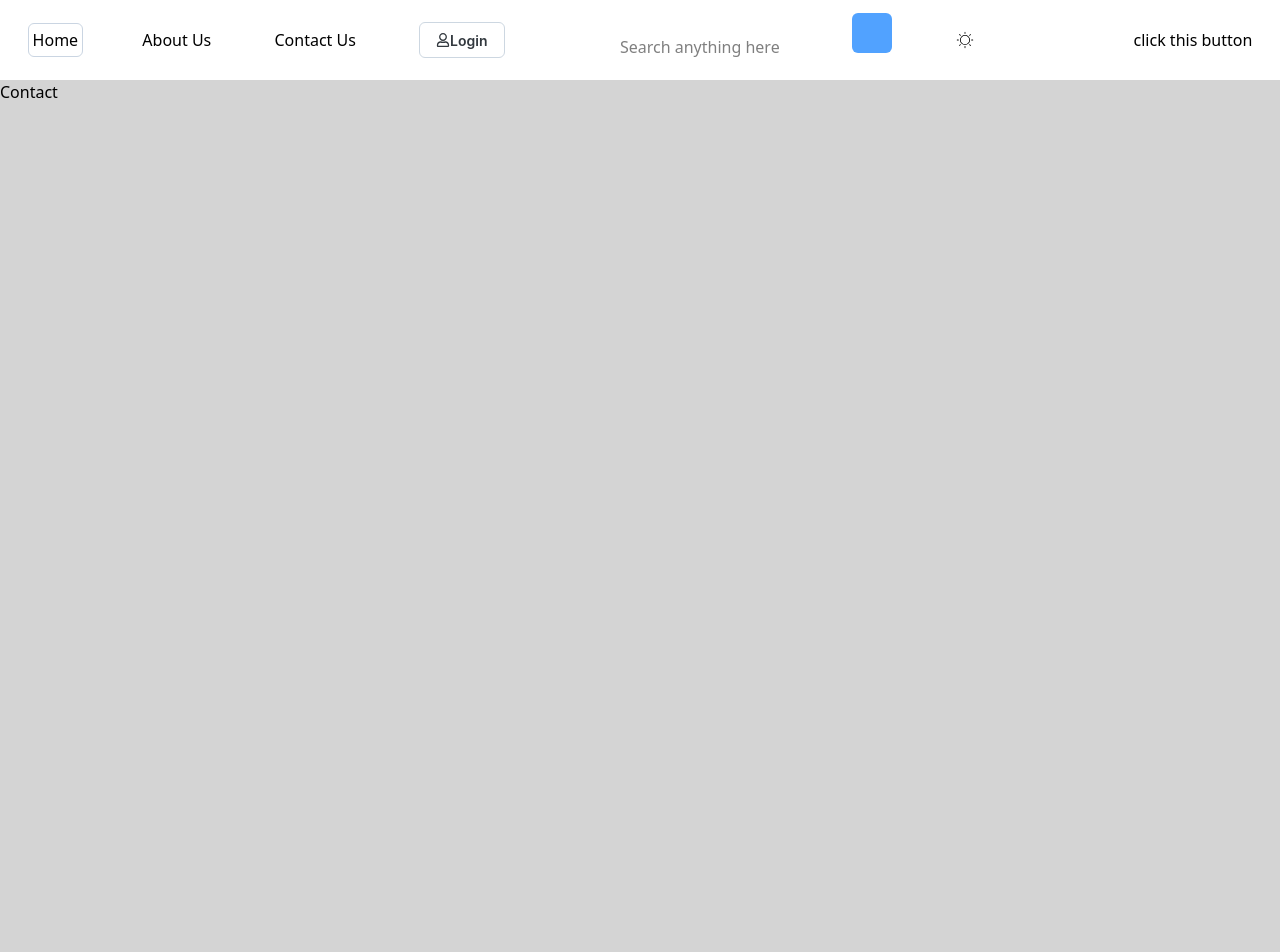
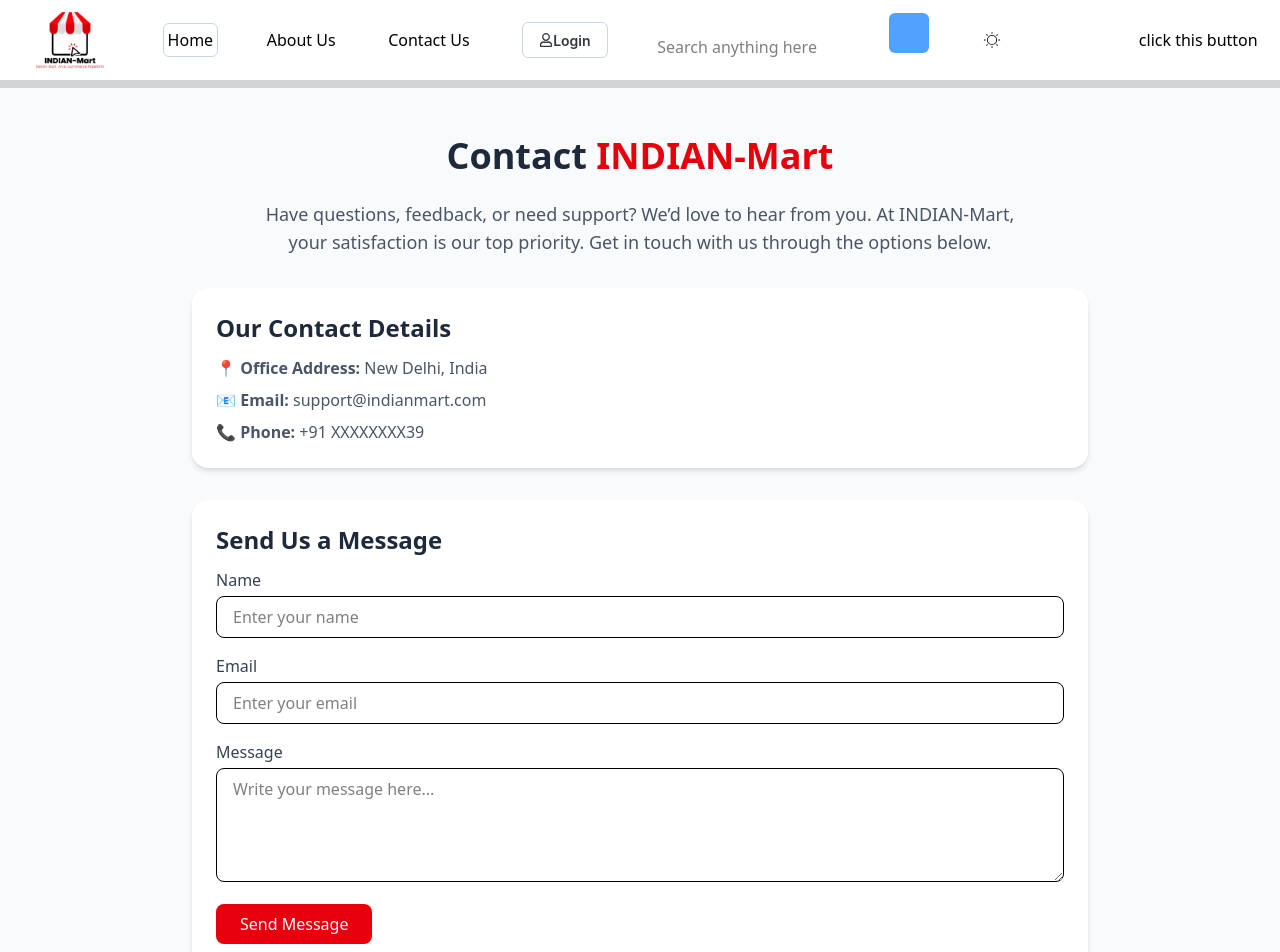
Before and after one commit to pradeep-tanwar166/Indian-mart, a React (Vite) app: page /contact in a window 1280 px wide. Shown: the top 952 px of the page. Before the commit the page ends 800 px from the top, so only its background shows below. Built offline with nearby package versions, Linux system fonts and the light colour scheme; some icons are missing.

Commit message:
About contact login page installed
i have install all the navbar pages like contact about login profile etc

```diff
--- a/src/App.jsx
+++ b/src/App.jsx
@@ -3,8 +3,11 @@
 import Home from "./Pages/Home";
 import About from "./Pages/About";
 import Contact from "./Pages/Contact";
-import Login from "./Pages/Login";
-import Sign from "./Pages/Sign";
+import Login from "./Pages/Profile";
+import Profile from "./Pages/Profile";
+import Myaccount from "./Pages/Myaccount";
+import Logout from "./Pages/Logout";
+
 
 function App() {
   return (
@@ -16,7 +19,9 @@
         <Route path="/about" element={<About />} />
         <Route path="/contact" element={<Contact />} />
         <Route path="/login" element={<Login />} />
-        <Route path="/sign" element={<Sign/>} />
+        <Route path="/profile" element={<Profile/>} />
+        <Route path="/Myaccount" element={<Myaccount/>} />
+        <Route path="/Logout" element={<Logout/>} />
 
       </Routes>
 
--- /dev/null
+++ b/src/Components/About_page.jsx
@@ -0,0 +1,63 @@
+import React from 'react'
+import EastIcon from '@mui/icons-material/East';
+function About_page() {
+  return (
+<div className="bg-gray-50 min-h-screen flex flex-col items-center py-12 px-6 mt-2">
+      {/* Heading */}
+      <h1 className="text-4xl font-bold text-gray-800 mb-6">
+        About <span className="text-red-600">INDIAN-Mart</span>
+      </h1>
+
+      {/* Intro */}
+      <p className="text-lg text-gray-600 max-w-3xl text-center mb-8">
+        INDIAN-Mart is a modern e-commerce platform designed to bring authentic
+        Indian products to your doorstep. Our platform connects trusted sellers
+        with buyers across the country, offering a simple, secure, and
+        user-friendly shopping experience.
+      </p>
+
+      {/* Mission */}
+      <div className="bg-white shadow-md rounded-2xl p-6 max-w-4xl mb-8">
+        <h2 className="text-2xl font-semibold text-gray-800 mb-3">Our Mission</h2>
+        <p className="text-gray-600">
+          At INDIAN-Mart, our mission is to make online shopping in India
+          reliable and affordable while celebrating the diversity of Indian
+          products and culture.
+        </p>
+      </div>
+
+      {/* Why Choose Us */}
+      <div className="bg-white shadow-md rounded-2xl p-6 max-w-4xl mb-8">
+        <h2 className="text-2xl font-semibold text-gray-800 mb-3">Why Choose Us?</h2>
+        <ul className="list-disc list-inside text-gray-600 space-y-2">
+          <li>Wide range of Indian products</li>
+          <li>Safe & secure checkout system</li>
+          <li>Easy cart management</li>
+          <li>Fast and reliable delivery</li>
+          <li>Mobile-friendly shopping experience</li>
+        </ul>
+      </div>
+
+      {/* Creator Info */}
+      <div className="bg-white shadow-md rounded-2xl p-6 max-w-4xl mb-8">
+        <h2 className="text-2xl font-semibold text-gray-800 mb-3">Who We Are</h2>
+        <p className="text-gray-600">
+          INDIAN-Mart is created by <span className="font-semibold">Pradeep Tanwar</span>,
+          a Computer Science student passionate about building innovative web
+          applications. It is developed using modern technologies like{" "}
+          <span className="font-semibold">React, Node.js, Express, and MongoDB</span>
+          to ensure performance, security, and scalability.
+        </p>
+      </div>
+
+      {/* Closing Note */}
+      <p className="text-gray-700 max-w-3xl text-center italic">
+        We are constantly working to make INDIAN-Mart better every day. Thank you
+        for being part of our journey. Your trust motivates us to keep improving
+        and delivering the best online shopping experience.
+      </p>
+    </div>
+  )
+}
+
+export default About_page
--- /dev/null
+++ b/src/Components/Contact_page.jsx
@@ -0,0 +1,80 @@
+import React from "react";
+
+const Contact_page= () => {
+  return (
+    <div className="bg-gray-50 min-h-screen flex flex-col items-center py-12 px-6 mt-2">
+      {/* Heading */}
+      <h1 className="text-4xl font-bold text-gray-800 mb-6">
+        Contact <span className="text-red-600">INDIAN-Mart</span>
+      </h1>
+
+      {/* Intro */}
+      <p className="text-lg text-gray-600 max-w-3xl text-center mb-8">
+        Have questions, feedback, or need support? We’d love to hear from you.
+        At INDIAN-Mart, your satisfaction is our top priority. Get in touch with
+        us through the options below.
+      </p>
+
+      {/* Contact Info */}
+      <div className="bg-white shadow-md rounded-2xl p-6 max-w-4xl w-full mb-8">
+        <h2 className="text-2xl font-semibold text-gray-800 mb-3">Our Contact Details</h2>
+        <ul className="text-gray-600 space-y-2">
+          <li>
+            📍 <span className="font-semibold">Office Address:</span> New Delhi, India
+          </li>
+          <li>
+            📧 <span className="font-semibold">Email:</span> support@indianmart.com
+          </li>
+          <li>
+            📞 <span className="font-semibold">Phone:</span> +91 XXXXXXXX39
+          </li>
+        </ul>
+      </div>
+
+      {/* Contact Form */}
+      <div className="bg-white shadow-md rounded-2xl p-6 max-w-4xl w-full mb-8">
+        <h2 className="text-2xl font-semibold text-gray-800 mb-3">Send Us a Message</h2>
+        <form className="space-y-4">
+          <div>
+            <label className="block text-gray-700 font-medium mb-1">Name</label>
+            <input
+              type="text"
+              placeholder="Enter your name"
+              className="w-full border rounded-lg px-4 py-2 focus:outline-none focus:ring-2 focus:ring-red-500"
+            />
+          </div>
+          <div>
+            <label className="block text-gray-700 font-medium mb-1">Email</label>
+            <input
+              type="email"
+              placeholder="Enter your email"
+              className="w-full border rounded-lg px-4 py-2 focus:outline-none focus:ring-2 focus:ring-red-500"
+            />
+          </div>
+          <div>
+            <label className="block text-gray-700 font-medium mb-1">Message</label>
+            <textarea
+              rows="4"
+              placeholder="Write your message here..."
+              className="w-full border rounded-lg px-4 py-2 focus:outline-none focus:ring-2 focus:ring-red-500"
+            ></textarea>
+          </div>
+          <button
+            type="submit"
+            className="bg-red-600 text-white px-6 py-2 rounded-lg hover:bg-red-700 transition"
+          >
+            Send Message
+          </button>
+        </form>
+      </div>
+
+      {/* Closing Note */}
+      <p className="text-gray-700 max-w-3xl text-center italic">
+        We usually reply within 24–48 hours. Thank you for reaching out to
+        INDIAN-Mart!
+      </p>
+    </div>
+  );
+};
+
+export default Contact_page;
--- a/src/Components/Footer.jsx
+++ b/src/Components/Footer.jsx
@@ -21,7 +21,7 @@
         <div>
             Mail us on
             : pradeeptanwar166@gmail.com
-           <div> ********39</div>
+           <div>Fineworks Techs.</div>
         </div>
      </div>
 
--- a/src/Components/Navbar.jsx
+++ b/src/Components/Navbar.jsx
@@ -47,6 +47,8 @@
 }
   return (
     <div className="justify-around flex border-none h-20 items-center bg-white">
+   <div><img className="h-20 object-fill outline-none cursor-pointer" src="\logo\Logo.png" alt="" /></div>
+
       <Link
         to="/"
         className="hover:scale-110  p-1 rounded-md border-1 border-slate-300 hover:bg-slate-200 transition duration-300 ease-in-out hover:-translate-y-1"
@@ -66,19 +68,18 @@
         Contact Us
       </Link>
 
-
+<Link>
  <div className="hover:scale-110 transition duration-300 ease-in-out hover:-translate-y-1  p-1">
     <Dropdown >
-      <MenuButton><FaRegUser />Login</MenuButton>
+      <MenuButton to='/Login'><FaRegUser />Login</MenuButton>
       <Menu>
-        <MenuItem>Profile</MenuItem>
-        <MenuItem>My account</MenuItem>
-        <MenuItem>Logout</MenuItem>
+        <MenuItem component={Link} to="/Profile">Profile</MenuItem>
+        <MenuItem component={Link} to="/Myaccount">My account</MenuItem>
+        <MenuItem component={Link} to="/Logout">Logout</MenuItem>
       </Menu>
     </Dropdown>
  </div>
-
-<div></div>
+</Link>
 
 <div>
   <input className="border-1 h-10 hover:border-slate-300 rounded-md border-white cursor-pointer" type="search" placeholder="Search anything here"/><SearchIcon className=" cursor-pointer border-none rounded-md w-10 h-10  text-white bg-blue-400 hover:text-black"></SearchIcon>
--- a/src/Pages/About.jsx
+++ b/src/Pages/About.jsx
@@ -1,8 +1,14 @@
 import React from 'react'
+import About_page from '../Components/About_page'
+import Footer from '../Components/Footer'
+
 
 function About() {
   return (
-    <div>About</div>
+    <div>
+      <About_page></About_page>
+      <Footer></Footer>
+    </div>
   )
 }
 
--- a/src/Pages/Contact.jsx
+++ b/src/Pages/Contact.jsx
@@ -1,8 +1,13 @@
 import React from 'react'
+import Contact_page from '../Components/Contact_page'
+import Footer from '../Components/Footer'
 
 function Contact() {
   return (
-    <div>Contact</div>
+    <div>
+      <Contact_page></Contact_page>
+      <Footer></Footer>
+    </div>
   )
 }
 
--- a/src/Pages/Login.jsx
+++ /dev/null
@@ -1,9 +0,0 @@
-import React from 'react'
-
-function Login() {
-  return (
-    <div>Login</div>
-  )
-}
-
-export default Login
--- /dev/null
+++ b/src/Pages/Logout.jsx
@@ -0,0 +1,9 @@
+import React from 'react'
+
+function Logout() {
+  return (
+    <div>Logout</div>
+  )
+}
+
+export default Logout
--- /dev/null
+++ b/src/Pages/Myaccount.jsx
@@ -0,0 +1,9 @@
+import React from 'react'
+
+function Myaccount() {
+  return (
+    <div>Myaccount</div>
+  )
+}
+
+export default Myaccount
--- /dev/null
+++ b/src/Pages/Profile.jsx
@@ -0,0 +1,9 @@
+import React from 'react'
+
+function Profile() {
+  return (
+    <div>Profile</div>
+  )
+}
+
+export default Profile
```
Also changed, not shown: public/logo/Logo.png (added).
